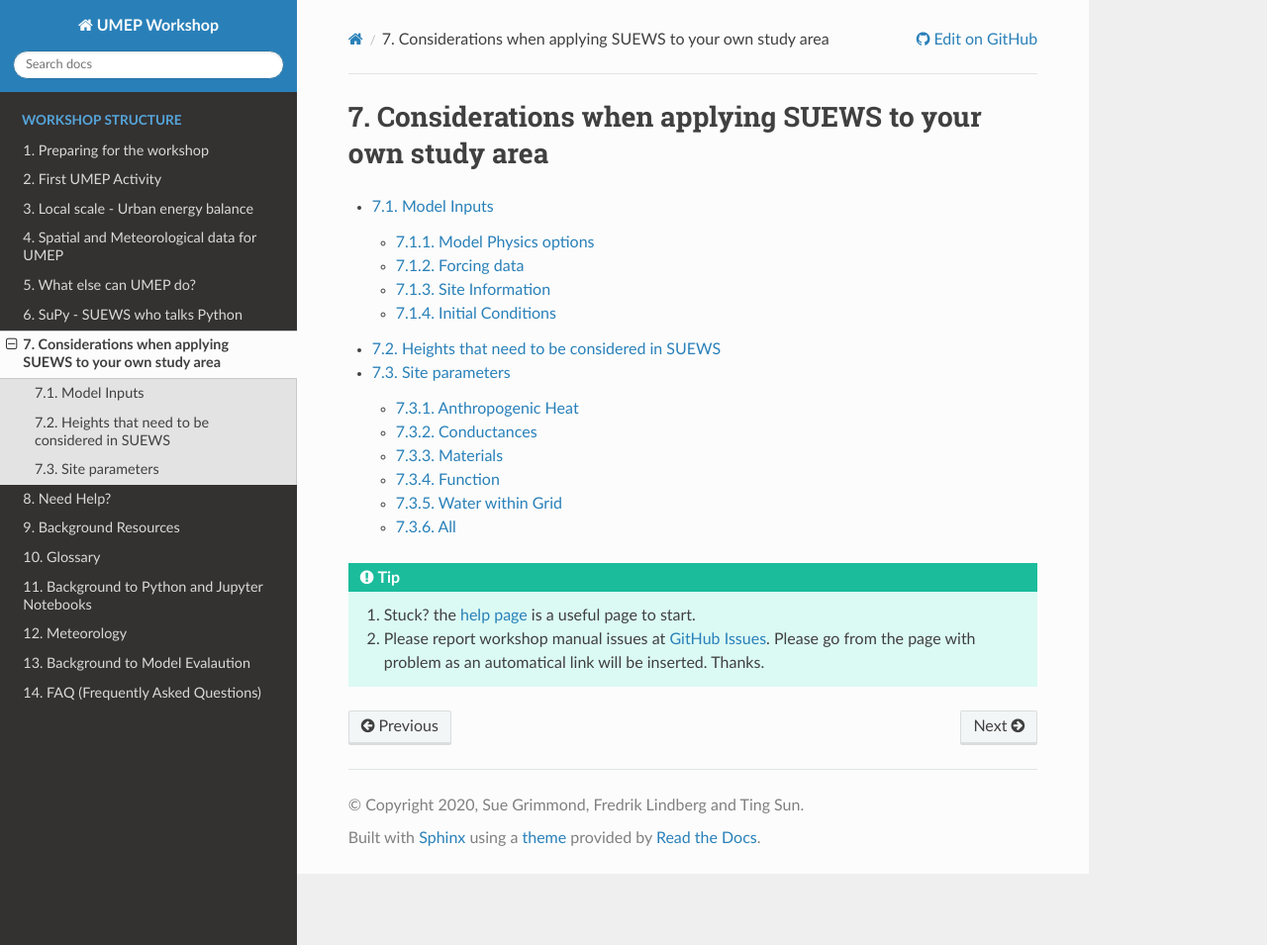
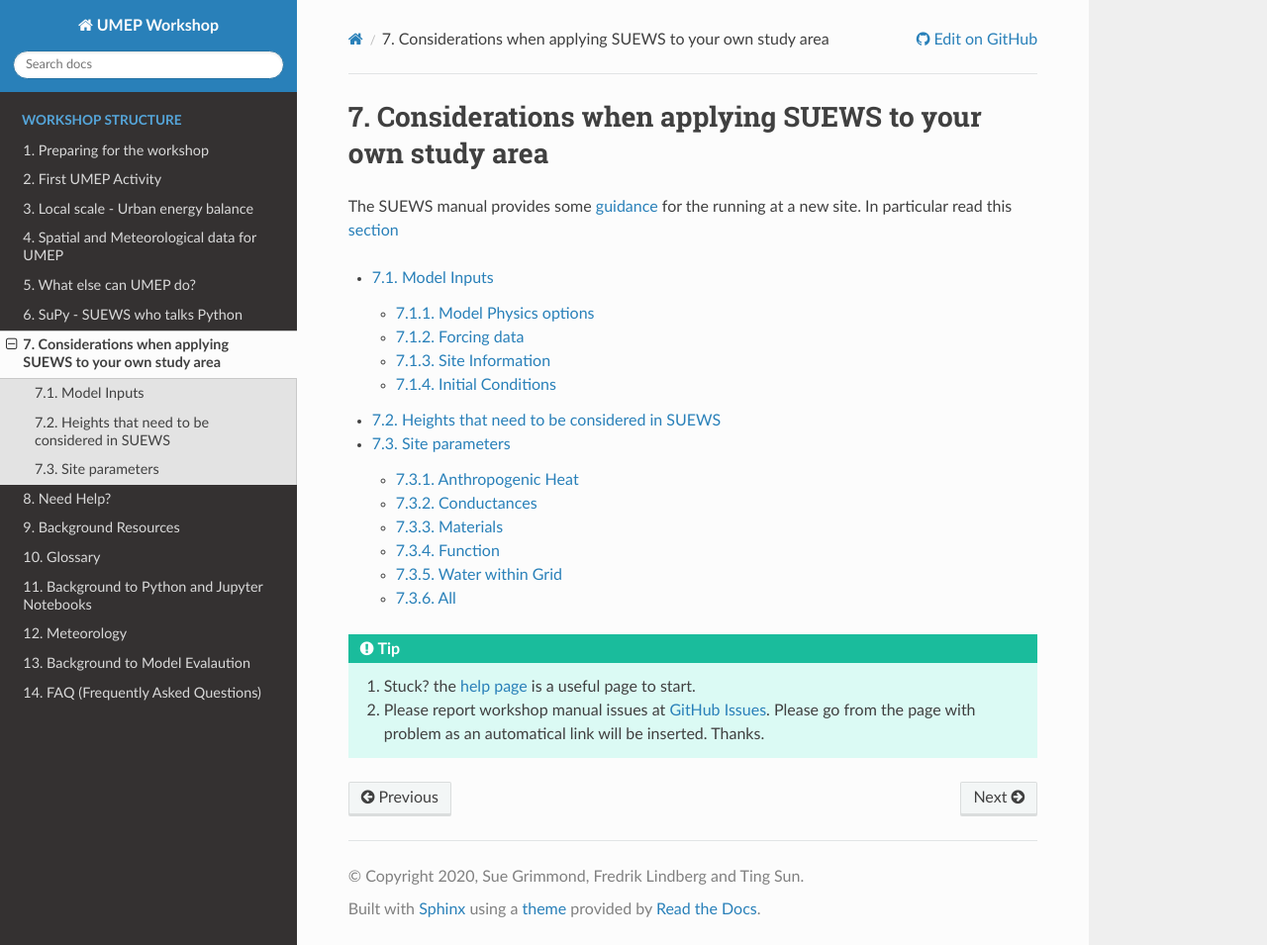
Before and after one commit to Urban-Meteorology-Reading/UMEP-Workshop, a Sphinx documentation site: the page built from source/Parameters/Consider0.rst, in a window 1280 px wide and 955 px high. Shown: the whole window at 99% size. Built offline with Sphinx 7.4.7 and the Read the Docs theme 2.0.0, drawn with Linux system fonts in a browser that asks for light colours.

Commit message:
Update Consider0.rst

```diff
--- a/source/Parameters/Consider0.rst
+++ b/source/Parameters/Consider0.rst
@@ -2,6 +2,9 @@
 
 Considerations when applying SUEWS to your own study area
 ---------------------------------------------------------
+
+The SUEWS manual provides some `guidance  <https://suews.readthedocs.io/en/latest/prepare-to-run-the-model.html>`_ for the running at a new site. In particular read this `section
+<https://suews.readthedocs.io/en/latest/prepare-to-run-the-model.html#preparation-of-data>`_
 
 .. toctree::
    :maxdepth: 2
```
